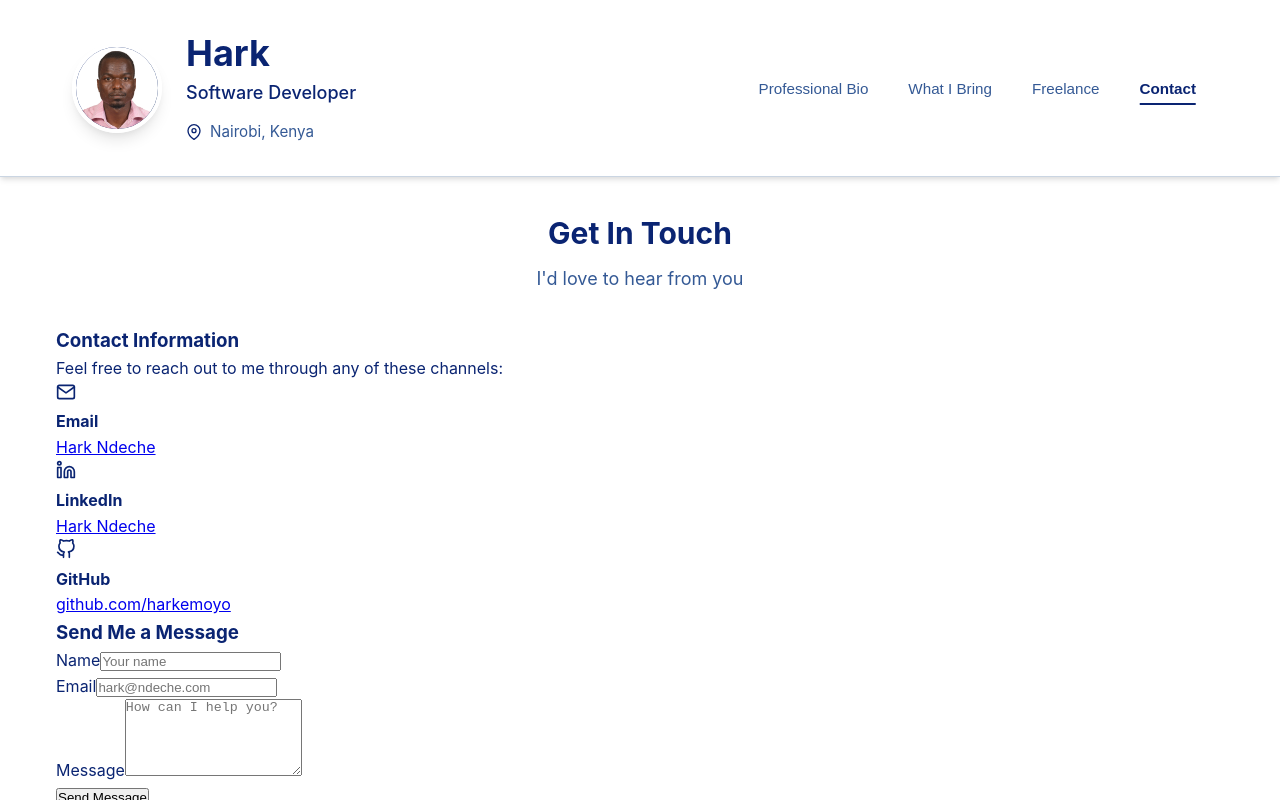
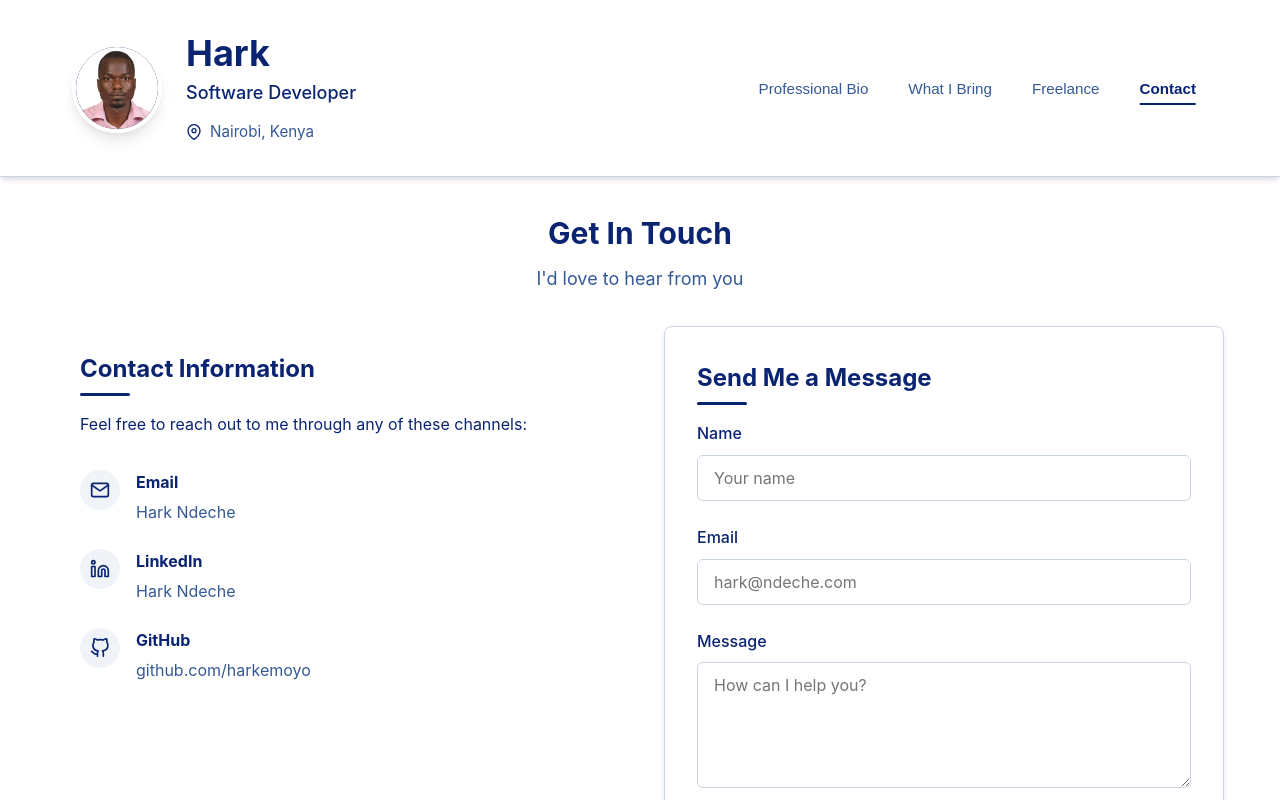
Before and after one commit to harkemoyo/Resume, a React (Create React App) app: page / in a window 1280 px wide. Both pictures are taken after a click on the tab "Contact". Shown: the top 800 px of the page. Built offline with nearby package versions, Linux system fonts and the light colour scheme.

Commit message:
feat: add professional bio component and global styles with navy theme

```diff
--- a/src/App.css
+++ b/src/App.css
@@ -176,6 +176,10 @@ body {
   align-items: center;
   gap: 0.5rem;
 }
+a {
+  list-style: none;
+  text-decoration: none;
+}
 
 .contact-button:hover {
   background-color: var(--secondary-color);
@@ -280,6 +284,7 @@ body {
 
 .bio-text p {
   margin-bottom: 1rem;
+  color: #333;
 }
 
 .skills-tags {
@@ -571,6 +576,188 @@ body {
   animation: fadeIn 0.5s ease-out forwards;
 }
 
+/* Contact Form Styles */
+.contact-container {
+  display: grid;
+  grid-template-columns: 1fr 1fr;
+  gap: 3rem;
+  margin: 2rem 0;
+}
+
+.contact-info {
+  padding: 1.5rem;
+}
+
+.contact-info h3 {
+  color: var(--primary-color);
+  font-size: 1.5rem;
+  margin-bottom: 1.5rem;
+  position: relative;
+  display: inline-block;
+}
+
+.contact-info h3::after {
+  content: '';
+  position: absolute;
+  bottom: -8px;
+  left: 0;
+  width: 50px;
+  height: 3px;
+  background-color: var(--primary-color);
+  border-radius: 2px;
+}
+
+.contact-methods {
+  display: flex;
+  flex-direction: column;
+  gap: 1.5rem;
+  margin-top: 2rem;
+}
+
+.contact-method {
+  display: flex;
+  align-items: flex-start;
+  gap: 1rem;
+  transition: transform 0.2s ease;
+}
+
+.contact-method:hover {
+  transform: translateX(5px);
+}
+
+.contact-icon {
+  width: 40px;
+  height: 40px;
+  background-color: var(--background-alt);
+  border-radius: 50%;
+  display: flex;
+  align-items: center;
+  justify-content: center;
+  color: var(--primary-color);
+  flex-shrink: 0;
+}
+
+.contact-method div h4 {
+  color: var(--text-color);
+  font-size: 1rem;
+  margin-bottom: 0.25rem;
+}
+
+.contact-method div a {
+  color: var(--text-light);
+  text-decoration: none;
+  transition: color 0.2s ease;
+}
+
+.contact-method div a:hover {
+  color: var(--primary-color);
+  text-decoration: underline;
+}
+
+.contact-form {
+  background-color: var(--background);
+  padding: 2rem;
+  border-radius: 8px;
+  box-shadow: var(--shadow);
+  border: 1px solid var(--border-color);
+}
+
+.contact-form h3 {
+  color: var(--primary-color);
+  font-size: 1.5rem;
+  margin-bottom: 1.5rem;
+  position: relative;
+  display: inline-block;
+}
+
+.contact-form h3::after {
+  content: '';
+  position: absolute;
+  bottom: -8px;
+  left: 0;
+  width: 50px;
+  height: 3px;
+  background-color: var(--primary-color);
+  border-radius: 2px;
+}
+
+.form-group {
+  margin-bottom: 1.5rem;
+}
+
+.form-group label {
+  display: block;
+  margin-bottom: 0.5rem;
+  color: var(--text-color);
+  font-weight: 500;
+}
+
+.form-group input,
+.form-group textarea {
+  width: 100%;
+  padding: 0.75rem 1rem;
+  border: 1px solid var(--border-color);
+  border-radius: 6px;
+  font-family: inherit;
+  font-size: 1rem;
+  color: var(--text-color);
+  transition: border-color 0.2s ease, box-shadow 0.2s ease;
+}
+
+.form-group input:focus,
+.form-group textarea:focus {
+  outline: none;
+  border-color: var(--primary-color);
+  box-shadow: 0 0 0 3px rgba(10, 36, 114, 0.1);
+}
+
+.form-group textarea {
+  resize: vertical;
+  min-height: 120px;
+}
+
+.submit-button {
+  background-color: var(--primary-color);
+  color: white;
+  border: none;
+  padding: 0.75rem 2rem;
+  font-size: 1rem;
+  font-weight: 500;
+  border-radius: 6px;
+  cursor: pointer;
+  transition: background-color 0.2s ease, transform 0.2s ease;
+  display: inline-flex;
+  align-items: center;
+  justify-content: center;
+}
+
+.submit-button:hover {
+  background-color: var(--secondary-color);
+  transform: translateY(-2px);
+}
+
+.submit-button:disabled {
+  background-color: #ccc;
+  cursor: not-allowed;
+  transform: none;
+}
+
+/* Responsive adjustments */
+@media (max-width: 768px) {
+  .contact-container {
+    grid-template-columns: 1fr;
+    gap: 2rem;
+  }
+
+  .contact-info {
+    padding: 0;
+  }
+
+  .contact-form {
+    padding: 1.5rem;
+  }
+}
+
 /* Utility Classes */
 .text-center {
   text-align: center;
--- a/src/components/sections/ProfessionalBio.tsx
+++ b/src/components/sections/ProfessionalBio.tsx
@@ -47,11 +47,51 @@ const ProfessionalBio: React.FC = () => (
       </div>
 
       <div className="skills-tags">
-        <span className="skill-tag">JavaScript</span>
-        <span className="skill-tag">Shopify Partner</span>
-        <span className="skill-tag">Frontend Development</span>
-        <span className="skill-tag">Java</span>
-        <span className="skill-tag">Digital Electronics</span>
+        <a
+          href="https://vazi.app"
+          target="_blank"
+          rel="noopener noreferrer"
+          className="skill-tag"
+          title="View Vazi.app - A project using JavaScript"
+        >
+          JavaScript
+        </a>
+        <a
+          href="https://www.shopify.com/partners"
+          target="_blank"
+          rel="noopener noreferrer"
+          className="skill-tag"
+          title="Shopify Partner Program"
+        >
+          Shopify Partner
+        </a>
+        <a
+          href="https://vazi.app"
+          target="_blank"
+          rel="noopener noreferrer"
+          className="skill-tag"
+          title="View Vazi.app - A frontend development project"
+        >
+          Frontend Development
+        </a>
+        <a
+          href="https://github.com/harkemoyo?tab=repositories&q=java&type=source"
+          target="_blank"
+          rel="noopener noreferrer"
+          className="skill-tag"
+          title="View Java projects on GitHub"
+        >
+          Java
+        </a>
+        <a
+          href="https://github.com/harkemoyo?tab=repositories&q=electronics"
+          target="_blank"
+          rel="noopener noreferrer"
+          className="skill-tag"
+          title="View Digital Electronics projects"
+        >
+          Digital Electronics
+        </a>
       </div>
     </div>
   </div>
```
